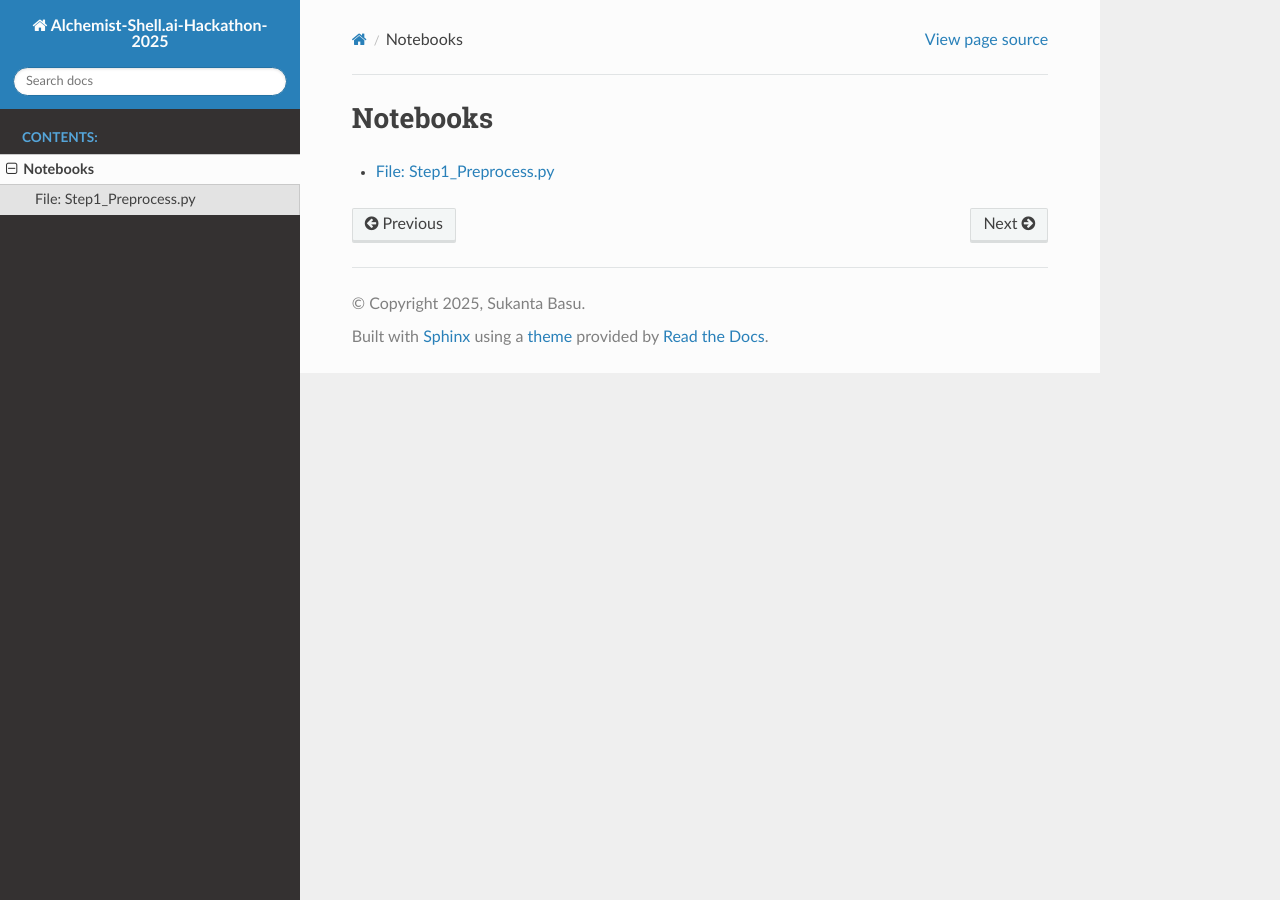
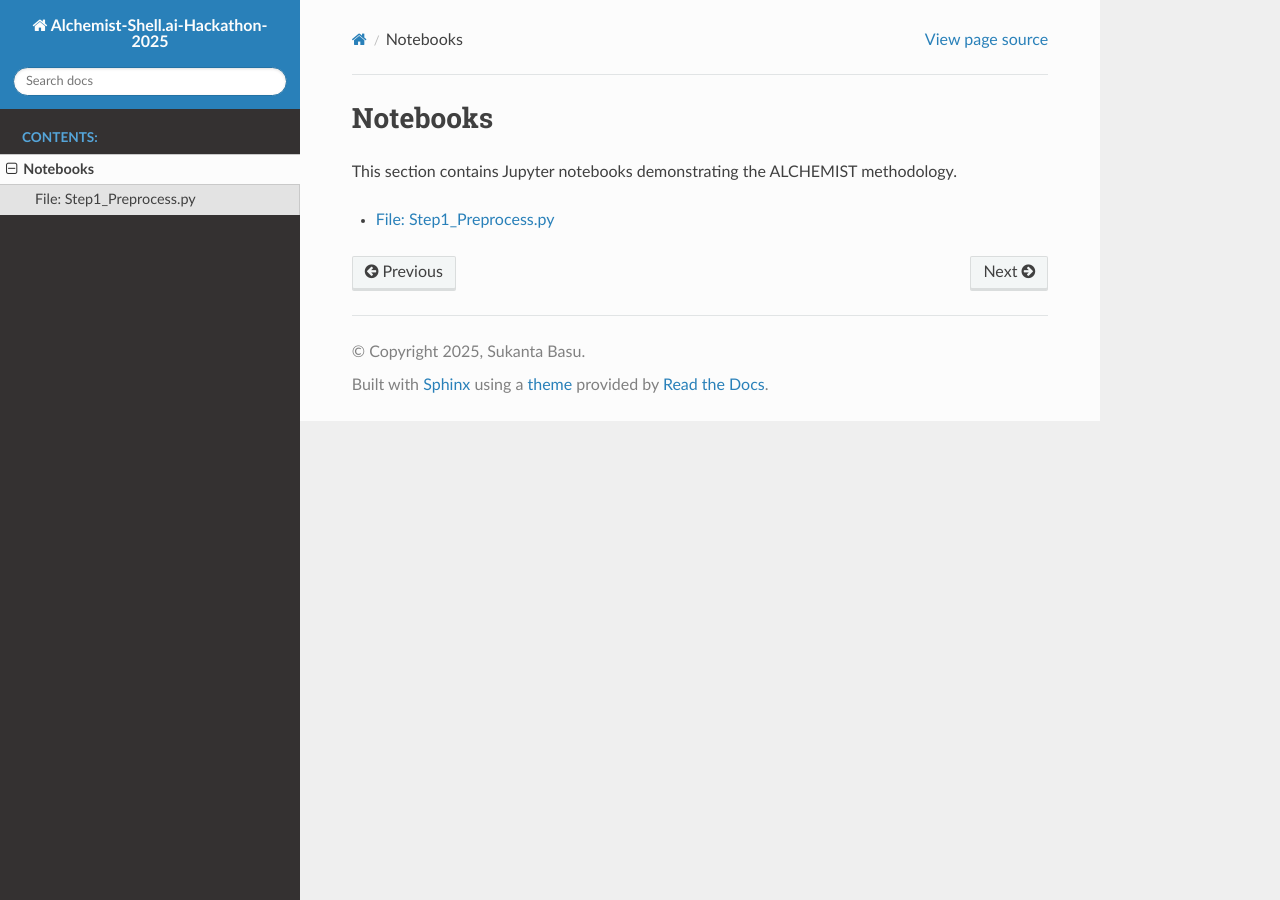
Before and after one commit to Sukantabasu/alchemist-shell.ai-hackathon-2025, a Sphinx documentation site: the page built from docs/source/notebooks/index.rst, in a window 1280 px wide. Built offline with Sphinx 7.4.7 and the Read the Docs theme 3.1.0, drawn with Linux system fonts in a browser that asks for light colours; pages that are not in the unit, such as notebooks, are missing from menus.

Commit message:
Update index.rst

```diff
--- a/docs/source/notebooks/index.rst
+++ b/docs/source/notebooks/index.rst
@@ -1,5 +1,7 @@
 Notebooks
-==========
+=========
+
+This section contains Jupyter notebooks demonstrating the ALCHEMIST methodology.
 
 .. toctree::
    :maxdepth: 1
```
